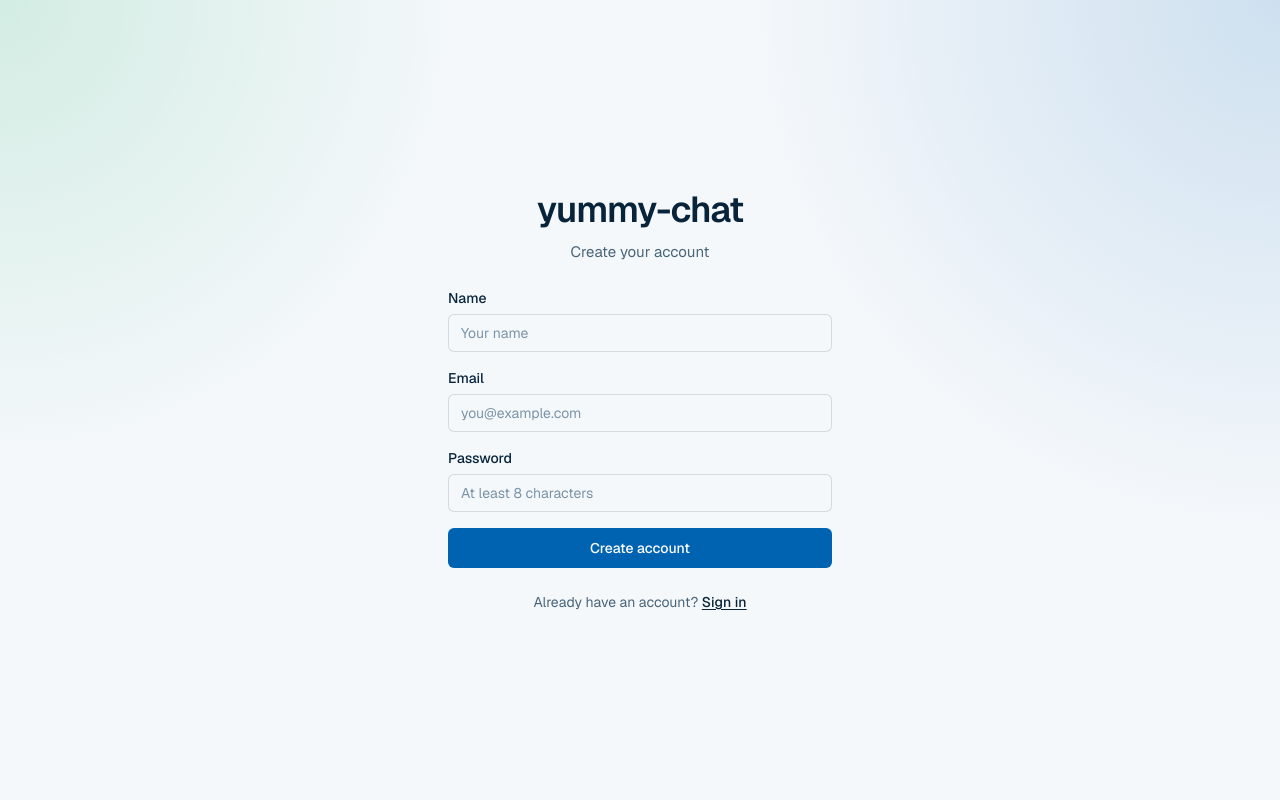
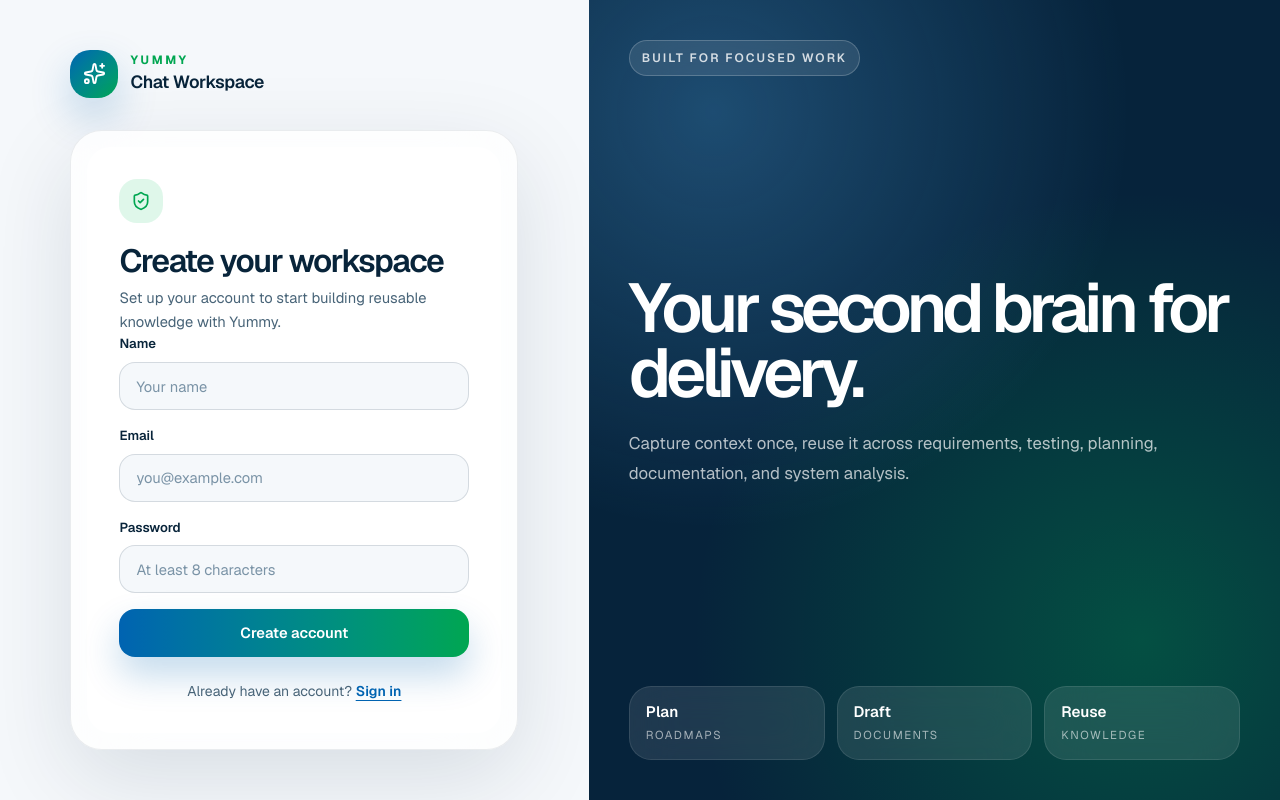
Before and after one commit to LamHoangCatVy/yummy-chat, a Next.js app in the folder apps/fe/: page /register in a window 1280 px wide. Built offline with nearby package versions, Linux system fonts and the light colour scheme.

Commit message:
Polish register page workspace UI

```diff
--- a/apps/fe/src/app/register/page.tsx
+++ b/apps/fe/src/app/register/page.tsx
@@ -1,6 +1,8 @@
 "use client"
 
 import { signUp } from "@/lib/auth-client"
+import { ShieldCheck, Sparkles } from "lucide-react"
+import Link from "next/link"
 import { useRouter } from "next/navigation"
 import { useState } from "react"
 import type { FormEvent } from "react"
@@ -30,29 +32,51 @@ export default function RegisterPage() {
   }
 
   return (
-    <main className="flex min-h-screen items-center justify-center">
-      <div className="w-full max-w-sm space-y-6">
-        <div className="text-center">
-          <h1 className="text-[2.25rem] font-semibold leading-[1.2] tracking-[-0.025em] text-text-primary">
-            yummy-chat
+    <main className="grid min-h-screen overflow-hidden bg-surface-primary lg:grid-cols-[0.92fr_1.08fr]">
+      <section className="flex min-h-screen items-center justify-center px-spacing-5 py-spacing-10 md:px-spacing-10">
+        <div className="w-full max-w-[28rem]">
+          <div className="mb-spacing-8">
+            <div className="flex items-center gap-spacing-3">
+              <div className="flex h-12 w-12 items-center justify-center rounded-[20px] bg-gradient-to-br from-brand-blue to-brand-green text-white shadow-[0_18px_42px_rgba(0,99,177,0.24)]">
+                <Sparkles size={23} />
+              </div>
+              <div>
+                <p className="text-[0.75rem] font-bold uppercase tracking-[0.22em] text-brand-green">
+                  Yummy
+                </p>
+                <h1 className="text-[1.1rem] font-semibold tracking-[-0.02em] text-text-primary">
+                  Chat Workspace
                 </h1>
-          <p className="mt-2 text-[0.9375rem] leading-[1.6] text-text-secondary">
-            Create your account
+              </div>
+            </div>
+          </div>
+
+          <div className="rounded-[32px] border border-border-subtle bg-surface-glass p-spacing-4 shadow-[0_28px_90px_rgba(6,35,59,0.12)] backdrop-blur-2xl">
+            <div className="rounded-[24px] bg-surface-raised/80 p-spacing-6 md:p-spacing-8">
+              <div>
+                <div className="flex h-11 w-11 items-center justify-center rounded-[18px] bg-brand-mint text-brand-green">
+                  <ShieldCheck size={20} />
+                </div>
+                <h2 className="mt-spacing-5 text-[2rem] font-semibold leading-[1.1] tracking-[-0.045em] text-text-primary">
+                  Create your workspace
+                </h2>
+                <p className="mt-spacing-2 text-[0.92rem] leading-[1.65] text-text-secondary">
+                  Set up your account to start building reusable knowledge with Yummy.
                 </p>
               </div>
 
-        <form onSubmit={handleSubmit} className="space-y-4" noValidate>
+              <form onSubmit={handleSubmit} className="mt-spacing-7 space-y-spacing-4" noValidate>
                 {error && (
                   <div
                     role="alert"
-              className="rounded-md border border-status-error/20 bg-status-error/5 px-3 py-2 text-sm text-status-error"
+                    className="rounded-[16px] border border-status-error/20 bg-status-error/10 px-spacing-4 py-spacing-3 text-sm leading-[1.5] text-status-error"
                   >
                     {error}
                   </div>
                 )}
 
-          <div className="space-y-1.5">
-            <label htmlFor="name" className="block text-sm font-medium text-text-primary">
+                <div className="space-y-spacing-2">
+                  <label htmlFor="name" className="block text-[0.82rem] font-semibold text-text-primary">
                     Name
                   </label>
                   <input
@@ -62,13 +86,13 @@ export default function RegisterPage() {
                     required
                     value={name}
                     onChange={(e) => setName(e.target.value)}
-              className="block w-full rounded-md border border-border-default bg-surface-primary px-3 py-2 text-sm text-text-primary outline-none transition-colors placeholder:text-text-tertiary focus:border-border-accent focus:ring-1 focus:ring-border-accent"
+                    className="block h-12 w-full rounded-[16px] border border-border-default bg-surface-primary px-spacing-4 text-[0.92rem] text-text-primary outline-none transition-all placeholder:text-text-tertiary focus:border-border-hover focus:shadow-[0_0_0_4px_var(--color-accent-blue-ghost)]"
                     placeholder="Your name"
                   />
                 </div>
 
-          <div className="space-y-1.5">
-            <label htmlFor="email" className="block text-sm font-medium text-text-primary">
+                <div className="space-y-spacing-2">
+                  <label htmlFor="email" className="block text-[0.82rem] font-semibold text-text-primary">
                     Email
                   </label>
                   <input
@@ -78,13 +102,13 @@ export default function RegisterPage() {
                     required
                     value={email}
                     onChange={(e) => setEmail(e.target.value)}
-              className="block w-full rounded-md border border-border-default bg-surface-primary px-3 py-2 text-sm text-text-primary outline-none transition-colors placeholder:text-text-tertiary focus:border-border-accent focus:ring-1 focus:ring-border-accent"
+                    className="block h-12 w-full rounded-[16px] border border-border-default bg-surface-primary px-spacing-4 text-[0.92rem] text-text-primary outline-none transition-all placeholder:text-text-tertiary focus:border-border-hover focus:shadow-[0_0_0_4px_var(--color-accent-blue-ghost)]"
                     placeholder="you@example.com"
                   />
                 </div>
 
-          <div className="space-y-1.5">
-            <label htmlFor="password" className="block text-sm font-medium text-text-primary">
+                <div className="space-y-spacing-2">
+                  <label htmlFor="password" className="block text-[0.82rem] font-semibold text-text-primary">
                     Password
                   </label>
                   <input
@@ -95,7 +119,7 @@ export default function RegisterPage() {
                     minLength={8}
                     value={password}
                     onChange={(e) => setPassword(e.target.value)}
-              className="block w-full rounded-md border border-border-default bg-surface-primary px-3 py-2 text-sm text-text-primary outline-none transition-colors placeholder:text-text-tertiary focus:border-border-accent focus:ring-1 focus:ring-border-accent"
+                    className="block h-12 w-full rounded-[16px] border border-border-default bg-surface-primary px-spacing-4 text-[0.92rem] text-text-primary outline-none transition-all placeholder:text-text-tertiary focus:border-border-hover focus:shadow-[0_0_0_4px_var(--color-accent-blue-ghost)]"
                     placeholder="At least 8 characters"
                   />
                 </div>
@@ -103,19 +127,54 @@ export default function RegisterPage() {
                 <button
                   type="submit"
                   disabled={isSubmitting}
-            className="flex w-full items-center justify-center rounded-md bg-accent-primary px-4 py-2.5 text-sm font-medium text-text-inverse transition-opacity hover:opacity-90 disabled:opacity-50"
+                  className="flex h-12 w-full items-center justify-center rounded-[16px] bg-gradient-to-r from-brand-blue to-brand-green px-spacing-4 text-[0.92rem] font-semibold text-white shadow-[0_18px_36px_rgba(0,99,177,0.24)] transition-all hover:-translate-y-[1px] hover:shadow-[0_22px_44px_rgba(0,99,177,0.3)] disabled:translate-y-0 disabled:cursor-not-allowed disabled:opacity-50"
                 >
                   {isSubmitting ? "Creating account..." : "Create account"}
                 </button>
               </form>
 
-        <p className="text-center text-sm text-text-secondary">
+              <p className="mt-spacing-6 text-center text-sm text-text-secondary">
                 Already have an account?{" "}
-          <a href="/login" className="font-medium text-text-primary underline underline-offset-2">
+                <Link href="/login" className="font-semibold text-brand-blue underline underline-offset-4">
                   Sign in
-          </a>
+                </Link>
               </p>
             </div>
+          </div>
+        </div>
+      </section>
+
+      <section className="relative hidden min-h-screen flex-col justify-between overflow-hidden bg-brand-navy p-spacing-10 text-white lg:flex">
+        <div className="absolute inset-0 bg-[radial-gradient(circle_at_18%_14%,rgba(90,183,255,0.28),transparent_26rem),radial-gradient(circle_at_80%_80%,rgba(0,166,81,0.34),transparent_28rem)]" />
+        <div className="relative z-10 inline-flex w-fit rounded-full border border-white/20 bg-white/10 px-spacing-3 py-spacing-2 text-[0.76rem] font-semibold uppercase tracking-[0.16em] text-white/80 backdrop-blur-xl">
+          Built for focused work
+        </div>
+        <div className="relative z-10 max-w-[40rem]">
+          <h2 className="text-[4.3rem] font-semibold leading-[0.95] tracking-[-0.07em]">
+            Your second brain for delivery.
+          </h2>
+          <p className="mt-spacing-6 max-w-[34rem] text-[1.05rem] leading-[1.75] text-white/70">
+            Capture context once, reuse it across requirements, testing, planning, documentation,
+            and system analysis.
+          </p>
+        </div>
+        <div className="relative z-10 grid grid-cols-3 gap-spacing-3">
+          <AuthMetric value="Plan" label="roadmaps" />
+          <AuthMetric value="Draft" label="documents" />
+          <AuthMetric value="Reuse" label="knowledge" />
+        </div>
+      </section>
     </main>
   )
 }
+
+function AuthMetric({ value, label }: { readonly value: string; readonly label: string }) {
+  return (
+    <div className="rounded-[22px] border border-white/10 bg-white/10 p-spacing-4 backdrop-blur-xl">
+      <div className="text-[0.95rem] font-semibold leading-[1.2]">{value}</div>
+      <div className="mt-spacing-1 text-[0.72rem] uppercase tracking-[0.14em] text-white/60">
+        {label}
+      </div>
+    </div>
+  )
+}
```
Lines whose indentation alone changed are shown as unchanged.
